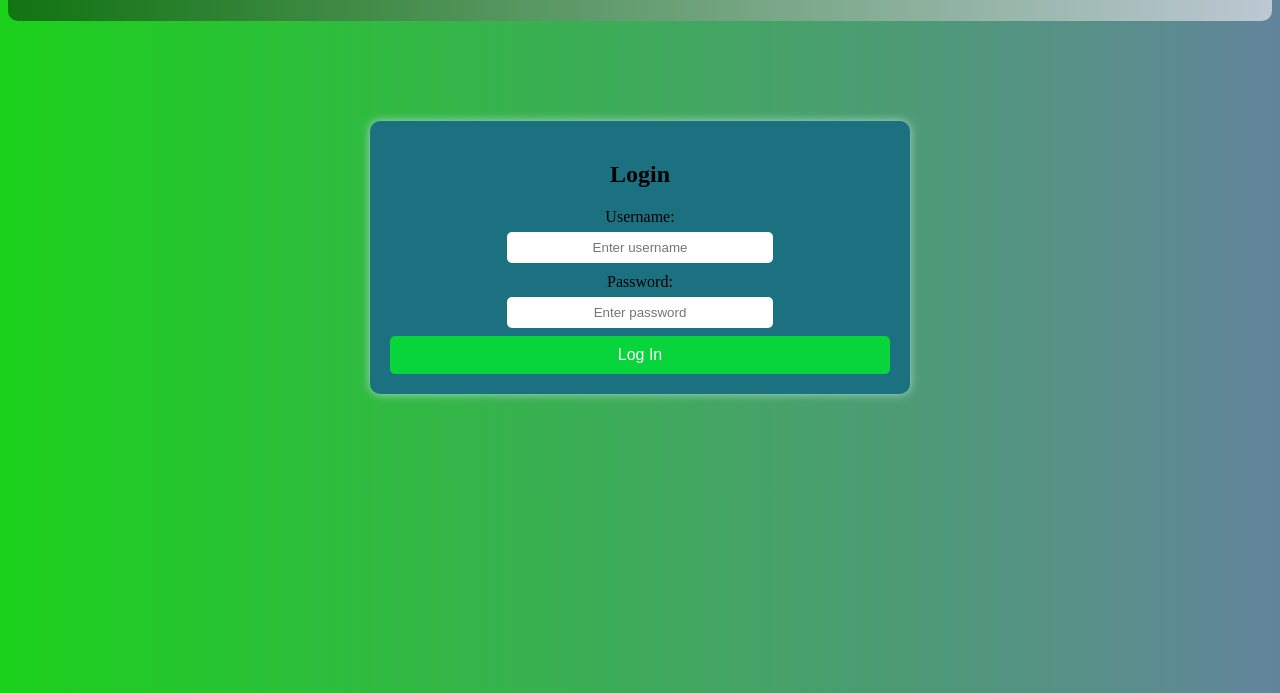
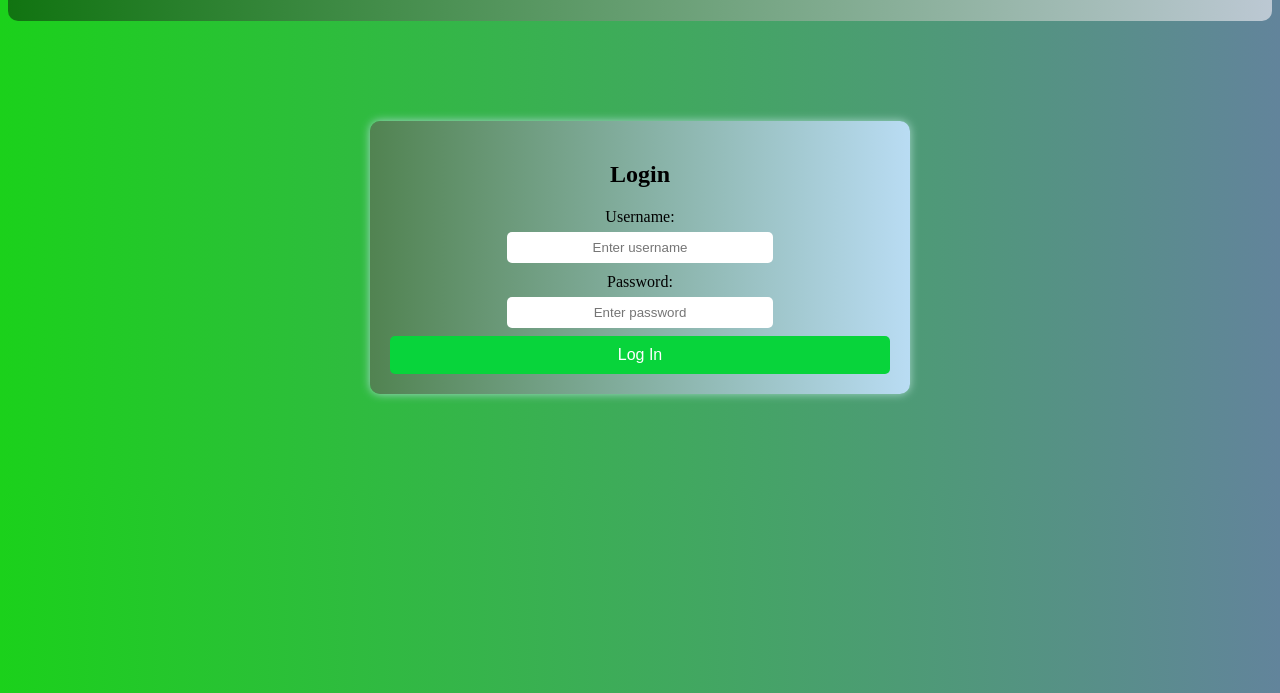
Before and after one commit to Manganye-Morgan-Frans/vhelemu-supermarket, a plain HTML site: page ALogin.html in a window 1280 px wide. In both pictures the pointer is over the element 640 px from the left and 364 px from the top of the page. Shown: the part 107-800 px from the top of the page. Drawn offline with Linux system fonts and the light colour scheme.

Commit message:
Update loginStyling.css

```diff
--- a/loginStyling.css
+++ b/loginStyling.css
@@ -50,4 +50,8 @@ button:hover {
     width: 50%;
     padding: 8px;
     text-align: center;
+
  }
+ .login:hover {
+    background: linear-gradient(to right,rgb(81, 131, 81),rgb(185, 220, 243));
+ }
```
